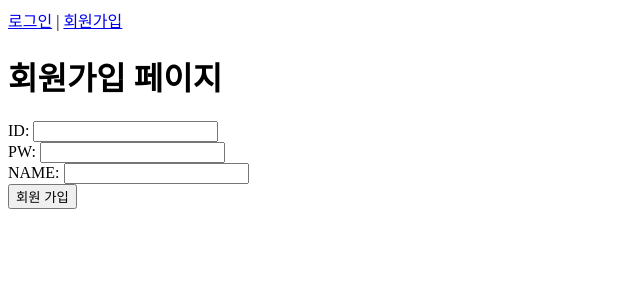
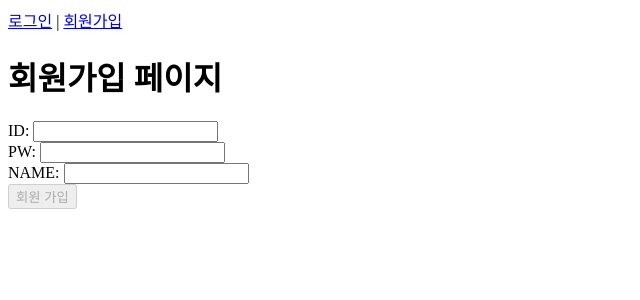
Before and after one commit to seinJOO/Today-I-Learned, a Vue app in the folder vue/vue-endgame/vue-til/: page /signup in a window 1280 px wide. Shown: the top 300 px of the page, without its empty margins (0-640 px from the left). Built offline with nearby package versions, Linux system fonts and the light colour scheme.

Commit message:
4-3 로그인 폼 : + 회원가입 유효성 검사 퀴즈

```diff
--- a/vue/vue-endgame/vue-til/src/components/SignupForm.vue
+++ b/vue/vue-endgame/vue-til/src/components/SignupForm.vue
@@ -15,7 +15,9 @@
         <label for="nickname"> NAME: </label>
         <input id="nickname" type="text" v-model="nickname" />
       </div>
-      <button type="submit">회원 가입</button>
+      <button :disabled="!isUsernameValid || !password || !nickname" type="submit">
+        회원 가입
+      </button>
       <!-- 버튼을 누르면 submit 이벤트가 이벤트 버블링에 의해 form으로 올라오게 되면서
             form에서는 v-on:submit을 통해 디렉티브 이벤트를 받아 submitForm을 실행함 -->
       <p>{{ logMessage }}</p>
@@ -25,6 +27,7 @@
 
 <script>
 import { registerUser } from '@/api/index';
+import { validateEmail } from '@/utils/validation';
 
 export default {
   /////////////// 마크업에 필요한 속성들 연결하기 ///////////////
@@ -39,6 +42,11 @@ export default {
       // log
       logMessage: '',
     };
+  },
+  computed: {
+    isUsernameValid() {
+      return validateEmail(this.username);
+    },
   },
   methods: {
     // async-await으로 비동기 처리 지정해주기
```
